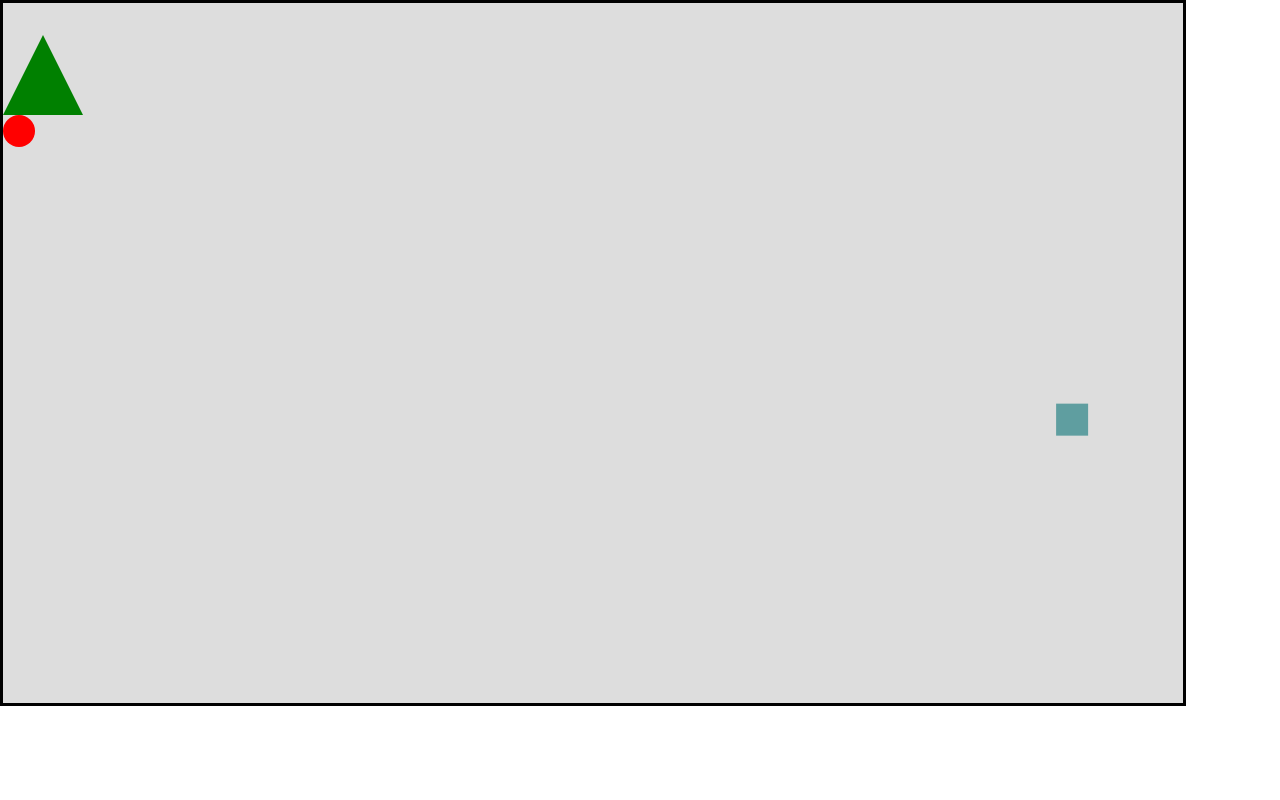
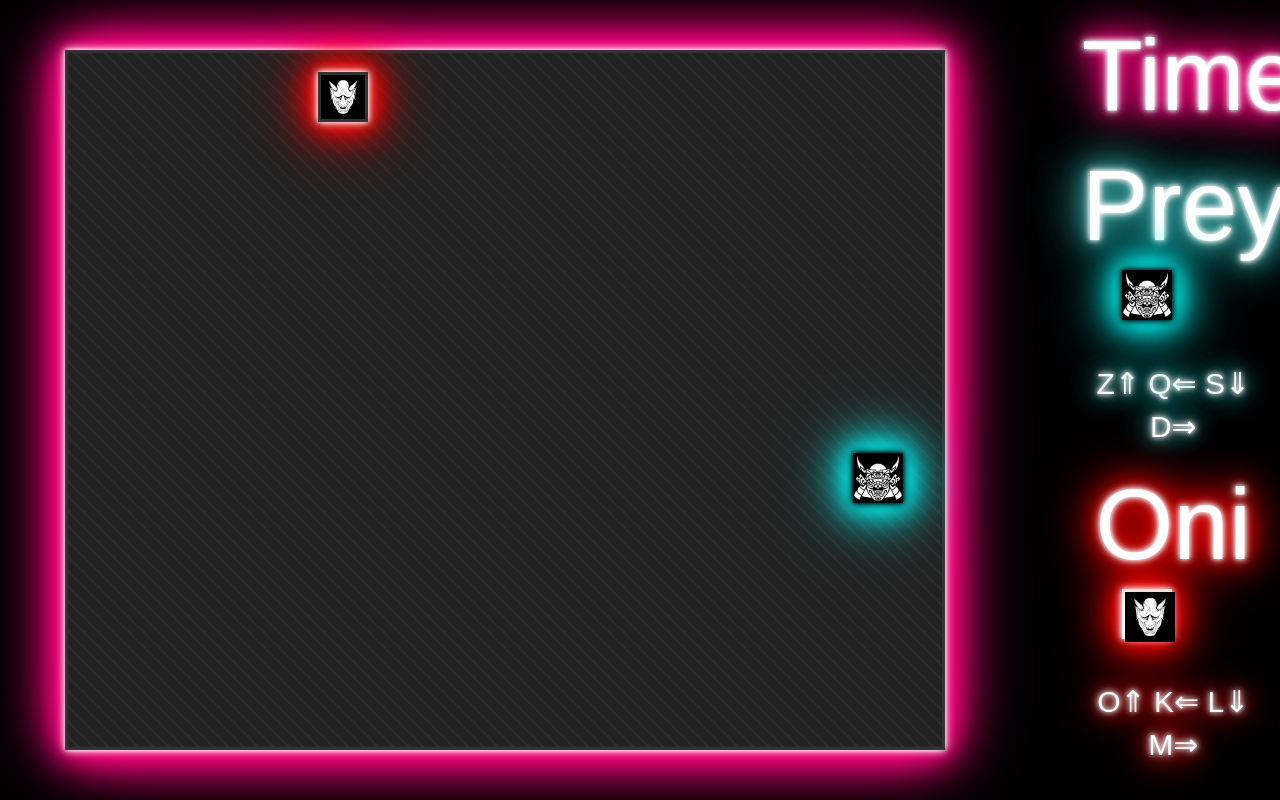
Before and after one commit to FrancoisKIEFFER/Onigokko, a plain HTML site: page index.html in a window 1280 px wide. Drawn offline with nearby package versions, Linux system fonts and the light colour scheme; a web font is replaced by a local one.

Commit message:
Last step

```diff
--- a/board.js
+++ b/board.js
@@ -1,21 +1,22 @@
 function Board() {
     var limit = {
-        x: $(window).width()-100,
+        x: $(window).width()-400,
         y: $(window).height()-100,
     };
-    this.player = new Player(Math.random()*limit.x, Math.random()*limit.y);
-    this.hunter = new Hunter(Math.random()*limit.x, Math.random()*limit.y);
-    this.mountain = new Mountain(Math.random()*limit.x, Math.random()*limit.y);
+    this.player = new Character(Math.floor(Math.random()*limit.x), Math.floor(Math.random()*limit.y));
+    this.hunter = new Character(Math.floor(Math.random()*limit.x),Math.floor(Math.random()*limit.y));
+    this.mountain = new Character(Math.floor(Math.random()*limit.x), Math.floor(Math.random()*limit.y));
     this.player.linkToKeyboard();
+    this.hunter.linkToKeyboard(75, 79, 77, 76);
 }
 
 Board.prototype.init = function(){
-  var limitX = $(window).width()-100;
+  var limitX = $(window).width()-400;
   var limitY = $(window).height()-100;
   $('#board').css('background-color', '#ddd').css('height', limitY+'px').css('width', limitX+'px');
-  $('#board').append('<div class="player"></div>');
-  $('#board').append('<div class="mountain"></div>');
-  $('#board').append('<div class="hunter"></div>');
+  $('#board').append('<div class="player"><img src="img/player.png" width="50" height="50" alt=""/></div>');
+  // $('#board').append('<div class="mountain"></div>');
+  $('#board').append('<div class="hunter"><img src="img/hunter.jpg" width="50" height="50" alt=""/></div>');
 };
 
 /**
@@ -25,14 +26,32 @@ Board.prototype.render = function(){
   var x = this.player.position.x;
   var y = this.player.position.y;
   $('.player').css('transform', 'translate('+x+'px,'+y+'px)');
+  // var xx = this.mountain.position.x;
+  // var yy = this.mountain.position.y;
+  // $('.mountain').css('transform', 'translate('+xx+'px,'+yy+'px)');
+  var xxx = this.hunter.position.x;
+  var yyy = this.hunter.position.y;
+  $('.hunter').css('transform', 'translate('+xxx+'px,'+yyy+'px)');
+};
 
-};
+Board.prototype.update = function(){
+  contact()
+}
 
 Board.prototype.start = function(){
   this.init();
   var that = this;
   setInterval(function () {
     // that.player.move();
+    // that.update()
     that.render();
+    if (that.player.doesTouch(that.hunter) && !that.player.doesTouch(that.mountain)) {
+      var limit = {
+          x: $(window).width()-450,
+          y: $(window).height()-100,
+        };
+      console.log("Boom")
+      // that.player = new Character(Math.floor(Math.random()*limit.x), Math.floor(Math.random()*limit.y));
+    }
   }, 30)
 };
--- /dev/null
+++ b/character.js
@@ -0,0 +1,142 @@
+function Character(x,y) {
+  this.position = {
+    x: x,
+    y: y
+  };
+
+  this.initialSpeed = 20
+  this.speed = {
+    x: this.initialSpeed,
+    y: this.initialSpeed
+  };
+}
+//
+// Ball.prototype.move = function(){
+//     this.position.x += this.speed.x;
+//     this.position.y += this.speed.y;
+//
+
+// };
+
+Character.prototype.linkToKeyboard = function(left = 81, up = 90, right = 68, down = 83) {
+  var that = this;
+  //        Moving Character
+  var leftDown, rightDown, upDown, downDown,leftKey,upKey,rightKey,downKey;
+  var box = $(".player");
+
+  // console.log(box);
+
+  var ctrlDown = false;
+  var ctrlKey = 17,
+  vKey = 86,
+  cKey = 67;
+
+  function keye(e) {
+    var $key = e.keyCode;
+
+    $(document).keydown(function(e) {
+      if (e.keyCode == left && $key != left) leftDown = true;
+      if (e.keyCode == right && $key != right) rightDown = true;
+      if (e.keyCode == down && $key != down) downDown = true;
+      if (e.keyCode == up && $key != up) upDown = true;
+    }).keyup(function(e) {
+      if (e.keyCode == left) leftDown = false;
+      if (e.keyCode == right) rightDown = false;
+      if (e.keyCode == down) downDown = false;
+      if (e.keyCode == up) upDown = false;
+    });
+    if (e.keyCode == left) {
+      leftKey = true;
+    }
+
+    if (e.keyCode == up) {
+      upKey = true;
+    }
+    if (e.keyCode == right) {
+      rightKey = true;
+    }
+    if (e.keyCode == down) {
+      downKey = true;
+    }
+
+  }
+
+  $("body").keydown(function(){
+    keye(event);
+  });
+
+
+  $("body").keyup(function(e){
+    if (e.keyCode == left) {
+      leftKey = false;
+    }
+
+    if (e.keyCode == up) {
+      upKey = false;
+    }
+    if (e.keyCode == right) {
+      rightKey = false;
+    }
+    if (e.keyCode == down) {
+      downKey = false;
+    }
+  });
+
+  setInterval(function() {
+    if (upKey) {
+      that.position.y -= 5;
+    }
+    if (rightKey) {
+      that.position.x += 5;
+    }
+    if (downKey) {
+      that.position.y += 5;
+    }
+    if (leftKey) {
+      that.position.x -= 5;;
+    }
+
+    if (that.position.x < 0) {
+      that.position.x = $(window).width()-450;
+    }
+    if (that.position.y < 0) {
+      that.position.y = $(window).height()-150;
+    }
+    if (that.position.x > $(window).width()-450){
+      that.position.x = 0;
+    }
+    if (that.position.y > $(window).height()-150){
+      that.position.y = 0;
+    }
+
+    // that.render();
+  },20);
+
+}
+
+
+Character.prototype.render = function() {
+  $('.player').css('transform', 'translate('+this.position.x+'px,'+this.position.y+'px)');
+}
+
+// Returns true when the Character touches the otherCharacter (when they are close)
+Character.prototype.doesTouch = function(otherCharacter) {
+  if( Math.abs(this.position.x-otherCharacter.position.x) < 50 && Math.abs(this.position.y - otherCharacter.position.y) < 50){
+    return true;
+  }
+  return false;
+}
+//
+// Character.prototype.printPosition = function() {
+//   console.log(this.position.x, this.position.y);
+// }
+
+// Character.setPosition(x, y, board) {
+//   // TODO: put a control on x y (it should be > 0, ...)
+//   if (x < 0) {
+//     x = 0;
+//   }
+//   this.position.x = x;
+//   this.position.y = y;
+//
+// }
--- a/index.html
+++ b/index.html
@@ -2,16 +2,33 @@
 <head>
   <meta charset="utf-8">
   <meta http-equiv="X-UA-Compatible" content="IE=edge">
+  <link href="https://fonts.googleapis.com/css?family=Iceland" rel="stylesheet">
+  <link rel="stylesheet" href="https://maxcdn.bootstrapcdn.com/bootstrap/3.3.7/css/bootstrap.min.css" integrity="sha384-BVYiiSIFeK1dGmJRAkycuHAHRg32OmUcww7on3RYdg4Va+PmSTsz/K68vbdEjh4u" crossorigin="anonymous">
+  <link rel="stylesheet" href="https://maxcdn.bootstrapcdn.com/bootstrap/3.3.7/css/bootstrap-theme.min.css" integrity="sha384-rHyoN1iRsVXV4nD0JutlnGaslCJuC7uwjduW9SVrLvRYooPp2bWYgmgJQIXwl/Sp" crossorigin="anonymous">
   <title>Onigokko</title>
   <link rel="stylesheet" href="style.css">
 </head>
 <body>
-  <div id="board"></div>
-  <script type="text/javascript" src="https://code.jquery.com/jquery-3.1.1.slim.min.js"></script>
-  <script type="text/javascript" src="board.js"></script>
-  <script type="text/javascript" src="mountain.js"></script>
-  <script type="text/javascript" src="hunter.js"></script>
-  <script type="text/javascript" src="player.js"></script>
-  <script type="text/javascript" src="index.js"></script>
+  <div class="Game">
+    <div class="col-sm-10">
+      <div id="board"></div>
+      <script type="text/javascript" src="https://code.jquery.com/jquery-3.1.1.slim.min.js"></script>
+      <!-- <script type="text/javascript" src="collision.js"></script> -->
+      <script type="text/javascript" src="character.js"></script>
+      <script type="text/javascript" src="board.js"></script>
+      <script type="text/javascript" src="index.js"></script>
+    </div>
+    <div class="col-sm-2">
+      <div class="score">
+        <h1 class="timer">Time</h1>
+        <h2 class="prey">Prey</h2>
+        <div class="playerIcon"><img src="img/player.png" width="50" height="50" alt=""/></div><br>
+        <p class="zqsd">Z⇑ Q⇐ S⇓ D⇒ </p>
+        <h2 class="oni">Oni</h2>
+        <div class="hunterIcon"><img src="img/hunter.jpg" width="50" height="50" alt=""/></div><br>
+        <p class="oklm">O⇑ K⇐ L⇓ M⇒ </p>
+      </div>
+    </div>
+  </div>
 </body>
 </html>
--- a/index.js
+++ b/index.js
@@ -1,5 +1,5 @@
 var board = new Board();
 // var player = new Player();
-var mountain = new Mountain();
+// var mountain = new Mountain();
 
 board.start();
--- a/style.css
+++ b/style.css
@@ -1,29 +1,113 @@
 body {
   margin: 0;
+  background-color: black;
+}
+
+
+
+#board {
+  margin-top: 50px;
+  margin-left: 50px;
+  border: solid;
+  box-shadow: 0 0 5px #fff, 0 0 10px #fff, 0 0 20px #ff0080, 0 0 30px #ff0080, 0 0 40px #ff0080, 0 0 55px #ff0080, 0 0 75px #ff0080;
+  background-color: #222222;
+  background: repeating-linear-gradient(45deg, #2b2b2b 0%, #2b2b2b 10%, #222222 0%, #222222 50%) 0 / 15px 15px;
+}
+
+/*.mountain {
+  border-bottom: 60px solid #1e90ff;
+	border-left: 30px solid transparent;
+	border-right: 30px solid transparent;
+	height: 0;
+	width: 50px;
+  position : absolute;
+  background-color: rgba(0, 0, 0, 0);
+  -webkit-filter: drop-shadow(12px 12px 7px rgba(0,0,0,0.5)); filter: drop-shadow(12px 12px 7px rgba(0,0,0,0.5));
+  box-shadow: 0 0 5px #fff, 0 0 10px #fff, 0 0 20px #10E201, 0 0 30px #10E201, 0 0 40px #10E201, 0 0 55px #10E201, 0 0 75px #10E201;
+}*/
+
+.hunter {
+  width: 50px;
+  height: 50px;
+  position: absolute;
+  z-index: +5;
+}
+.hunter img {
+  border: solid;
+  box-shadow: 0 0 5px #fff, 0 0 10px #fff, 0 0 20px #ff0000, 0 0 30px #ff0000, 0 0 40px #ff0000, 0 0 55px #ff0000, 0 0 75px #ff0000;
+
 }
 
 .player {
-  width: 32px;
-  height: 32px;
-  background-color: cadetblue;
-  position: relative;
+  width: 50px;
+  height: 50px;
+  position: absolute;
+  z-index: +2;
+}
+.player img {
+  filter: invert(100%);
+  background-color: white;
+  box-shadow: 0 0 5px #fff, 0 0 10px #fff, 0 0 20px #ff0000, 0 0 30px #ff0000, 0 0 40px #ff0000, 0 0 55px #ff0000, 0 0 75px #ff0000;
 }
 
-#board {
+.score {
+  font-family: 'Iceland', sans-serif;
+  color: #fff;
+  text-shadow: 0 0 5px #fff, 0 0 10px #fff, 0 0 20px #ff0080, 0 0 30px #ff0080, 0 0 40px #ff0080, 0 0 55px #ff0080, 0 0 75px #ff0080;
+  text-align: center;
+}
+.score .timer{
+  font-size: 100px;
+}
+.score .prey{
+  font-size: 100px;
+  text-shadow: 0 0 5px #fff, 0 0 10px #fff, 0 0 20px #34a1a1, 0 0 30px #34a1a1, 0 0 40px #34a1a1, 0 0 55px #34a1a1, 0 0 75px #34a1a1;
+}
+.playerIcon {
+  margin-left: 40px;
+  width: 50px;
+  height: 50px;
+  filter: invert(100%);
+  background-color: white;
+  box-shadow: 0 0 5px #fff, 0 0 10px #fff, 0 0 20px #ff0000, 0 0 30px #ff0000, 0 0 40px #ff0000, 0 0 55px #ff0000, 0 0 75px #ff0000;
+}
+.score .oni {
+  font-size: 100px;
+  text-shadow: 0 0 5px #fff, 0 0 10px #fff, 0 0 20px #ff0000, 0 0 30px #ff0000, 0 0 40px #ff0000, 0 0 55px #ff0000, 0 0 75px #ff0000;
+}
+.hunterIcon {
+  margin-left: 40px;
+  width: 50px;
+  height: 50px;
   border: solid;
+  box-shadow: 0 0 5px #fff, 0 0 10px #fff, 0 0 20px #ff0000, 0 0 30px #ff0000, 0 0 40px #ff0000, 0 0 55px #ff0000, 0 0 75px #ff0000;
+}
+.score {
+  font-size: 30px;
+}
+.zqsd {
+  text-shadow: 0 0 5px #fff, 0 0 10px #fff, 0 0 20px #34a1a1, 0 0 30px #34a1a1, 0 0 40px #34a1a1, 0 0 55px #34a1a1, 0 0 75px #34a1a1;
+}
+.oklm {
+  text-shadow: 0 0 5px #fff, 0 0 10px #fff, 0 0 20px #ff0000, 0 0 30px #ff0000, 0 0 40px #ff0000, 0 0 55px #ff0000, 0 0 75px #ff0000;
 }
 
-.mountain {
-  width: 0;
-	height: 0;
-	border-left: 40px solid transparent;
-	border-right: 40px solid transparent;
-	border-bottom: 80px solid green;
+
+
+/*
+.holeOut {
+  animation-name: holeOut;
 }
+@keyframes holeOut {
+  0% {
+    opacity: 1;
+    transform-origin: 50% 50%;
+    transform: scale(1, 1) rotateY(0deg);
+  }
 
-.hunter {
-  width: 32px;
-	height: 32px;
-	background: red;
-	border-radius: 50%;
-}
+  100% {
+    opacity: 0;
+    transform-origin: 50% 50%;
+    transform: scale(0, 0) rotateY(180deg);
+  }
+}*/
```
Also changed, not shown: collision.js (added, +13 -0 lines), img/hunter.jpg (added), img/player.png (added).
